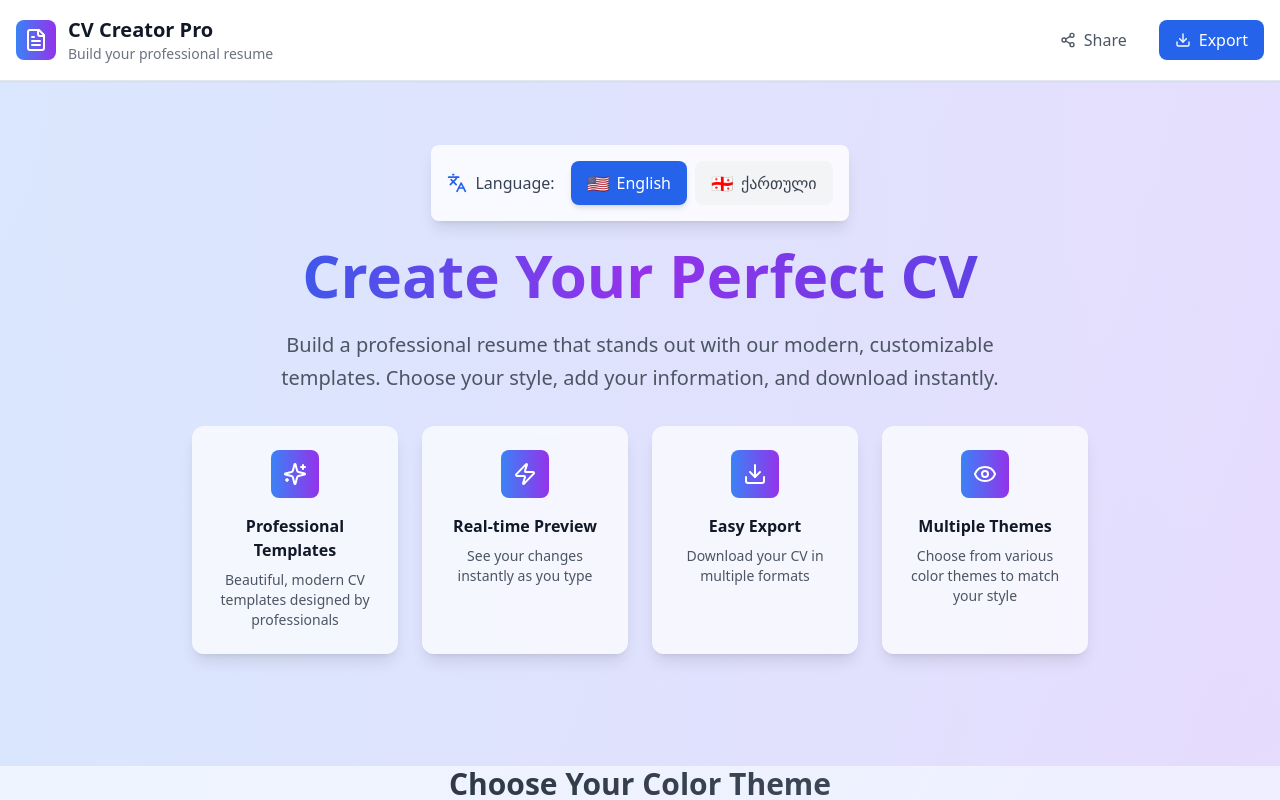
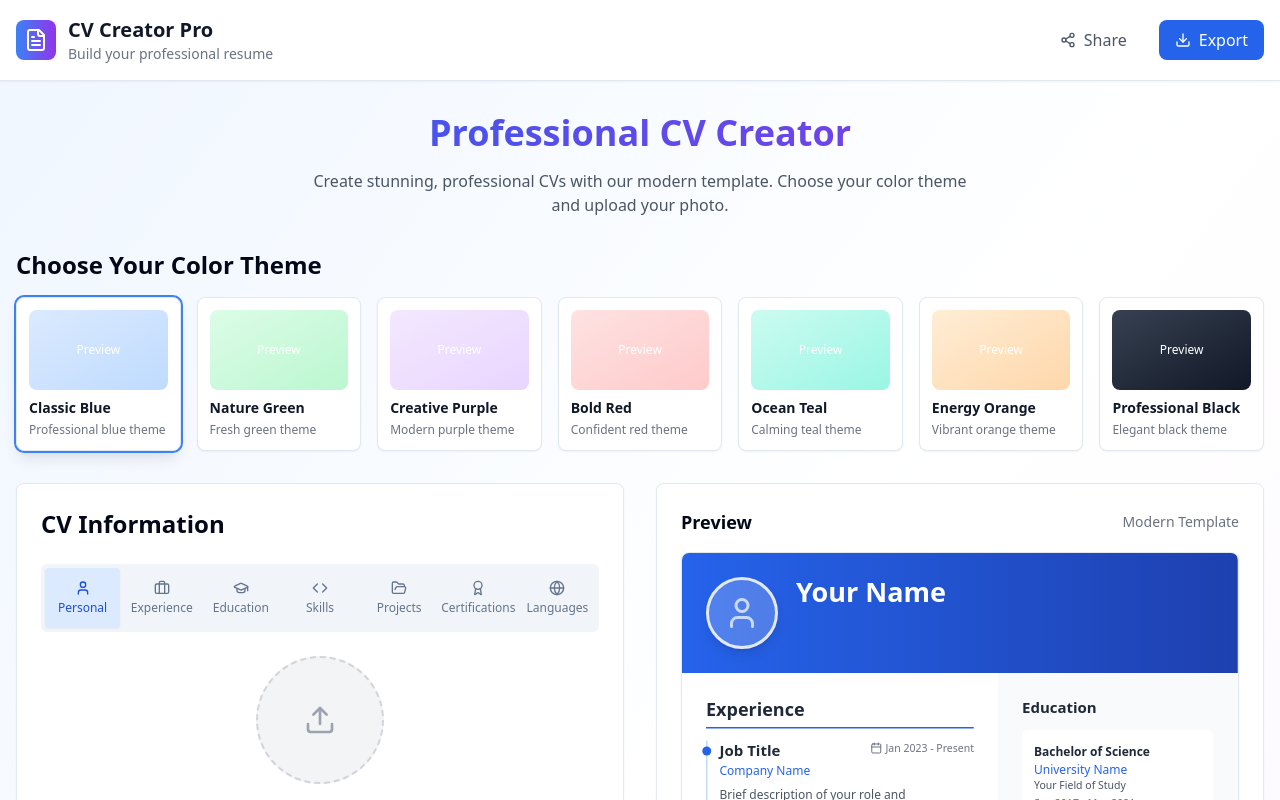
Before and after one commit to Nikusha-Chitinashvili/fresh-cv-atelier-03, a React (Vite) app: page / in a window 1280 px wide. Shown: the top 800 px of the page. Built offline with nearby package versions, Linux system fonts and the light colour scheme.

Commit message:
Reverted to commit c1f7013feadfcf83583e3ecc1820a7b51bf77262

```diff
--- a/src/components/CVForm.tsx
+++ b/src/components/CVForm.tsx
@@ -1,3 +1,4 @@
+
 import { useState } from 'react';
 import { Card } from '@/components/ui/card';
 import { Tabs, TabsContent, TabsList, TabsTrigger } from '@/components/ui/tabs';
@@ -16,66 +17,35 @@ interface CVFormProps {
   setCvData: (data: CVData) => void;
   activeSection: string;
   setActiveSection: (section: string) => void;
-  language?: 'en' | 'ka';
 }
 
-export const CVForm = ({ cvData, setCvData, activeSection, setActiveSection, language = 'en' }: CVFormProps) => {
+export const CVForm = ({ cvData, setCvData, activeSection, setActiveSection }: CVFormProps) => {
   const tabs = [
-    {
-      id: 'personal',
-      label: { en: 'Personal', ka: 'პირადი' },
-      icon: User
-    },
-    {
-      id: 'experience',
-      label: { en: 'Experience', ka: 'გამოცდილება' },
-      icon: Briefcase
-    },
-    {
-      id: 'education',
-      label: { en: 'Education', ka: 'განათლება' },
-      icon: GraduationCap
-    },
-    {
-      id: 'skills',
-      label: { en: 'Skills', ka: 'უნარები' },
-      icon: Code
-    },
-    {
-      id: 'projects',
-      label: { en: 'Projects', ka: 'პროექტები' },
-      icon: FolderOpen
-    },
-    {
-      id: 'certifications',
-      label: { en: 'Certifications', ka: 'სერტიფიკატები' },
-      icon: Award
-    },
-    {
-      id: 'languages',
-      label: { en: 'Languages', ka: 'ენები' },
-      icon: Globe
-    }
+    { id: 'personal', label: 'Personal', icon: User },
+    { id: 'experience', label: 'Experience', icon: Briefcase },
+    { id: 'education', label: 'Education', icon: GraduationCap },
+    { id: 'skills', label: 'Skills', icon: Code },
+    { id: 'projects', label: 'Projects', icon: FolderOpen },
+    { id: 'certifications', label: 'Certifications', icon: Award },
+    { id: 'languages', label: 'Languages', icon: Globe }
   ];
 
   return (
-    <Card className="p-6 bg-white/90 backdrop-blur-sm shadow-xl border-0">
-      <h2 className="text-2xl font-bold mb-6 bg-gradient-to-r from-blue-600 to-purple-600 bg-clip-text text-transparent">
-        {language === 'en' ? 'CV Information' : 'CV ინფორმაცია'}
-      </h2>
+    <Card className="p-6">
+      <h2 className="text-2xl font-semibold mb-6">CV Information</h2>
 
       <Tabs value={activeSection} onValueChange={setActiveSection}>
-        <TabsList className="grid grid-cols-4 md:grid-cols-7 gap-1 h-auto p-1 bg-gray-100/80">
+        <TabsList className="grid grid-cols-4 md:grid-cols-7 gap-1 h-auto p-1">
           {tabs.map((tab) => {
             const IconComponent = tab.icon;
             return (
               <TabsTrigger
                 key={tab.id}
                 value={tab.id}
-                className="flex flex-col items-center p-3 data-[state=active]:bg-blue-100 data-[state=active]:text-blue-700 transition-all duration-200 hover:bg-white/50"
+                className="flex flex-col items-center p-3 data-[state=active]:bg-blue-100 data-[state=active]:text-blue-700"
               >
                 <IconComponent className="h-4 w-4 mb-1" />
-                <span className="text-xs">{tab.label[language]}</span>
+                <span className="text-xs">{tab.label}</span>
               </TabsTrigger>
             );
           })}
@@ -86,7 +56,6 @@ export const CVForm = ({ cvData, setCvData, activeSection, setActiveSection, lan
             <PersonalInfoForm
               personalInfo={cvData.personalInfo}
               onChange={(personalInfo) => setCvData({ ...cvData, personalInfo })}
-              language={language}
             />
           </TabsContent>
 
--- a/src/components/CVPreview.tsx
+++ b/src/components/CVPreview.tsx
@@ -6,24 +6,19 @@ import { ModernTemplate } from './templates/ModernTemplate';
 interface CVPreviewProps {
   cvData: CVData;
   colorTheme: string;
-  language?: 'en' | 'ka';
 }
 
-export const CVPreview = ({ cvData, colorTheme, language = 'en' }: CVPreviewProps) => {
+export const CVPreview = ({ cvData, colorTheme }: CVPreviewProps) => {
   return (
-    <Card className="p-6 bg-white/90 backdrop-blur-sm shadow-xl border-0">
+    <Card className="p-6">
       <div className="mb-4 flex items-center justify-between">
-        <h2 className="text-lg font-bold bg-gradient-to-r from-blue-600 to-purple-600 bg-clip-text text-transparent">
-          {language === 'en' ? 'Live Preview' : 'ცოცხალი ნახვა'}
-        </h2>
-        <div className="text-sm text-gray-500 bg-gray-100 px-3 py-1 rounded-full">
-          {language === 'en' ? 'Modern Template' : 'თანამედროვე შაბლონი'}
-        </div>
+        <h2 className="text-lg font-semibold">Preview</h2>
+        <div className="text-sm text-gray-500">Modern Template</div>
       </div>
 
-      <div className="border rounded-lg bg-white shadow-lg overflow-hidden">
+      <div className="border rounded-lg bg-white shadow-sm overflow-hidden">
         <div className="transform scale-75 origin-top-left" style={{ width: '133.33%', height: 'auto' }}>
-          <ModernTemplate cvData={cvData} colorTheme={colorTheme} language={language} />
+          <ModernTemplate cvData={cvData} colorTheme={colorTheme} />
         </div>
       </div>
     </Card>
--- a/src/components/ColorSelector.tsx
+++ b/src/components/ColorSelector.tsx
@@ -4,87 +4,81 @@ import { Card } from '@/components/ui/card';
 interface ColorSelectorProps {
   selectedColor: string;
   onColorChange: (color: string) => void;
-  language?: 'en' | 'ka';
 }
 
 const colorThemes = [
   {
     id: 'blue',
-    name: { en: 'Classic Blue', ka: 'კლასიკური ლურჯი' },
-    description: { en: 'Professional blue theme', ka: 'პროფესიონალური ლურჯი თემა' },
+    name: 'Classic Blue',
+    description: 'Professional blue theme',
     preview: 'bg-gradient-to-br from-blue-100 to-blue-200',
     primary: 'blue'
   },
   {
     id: 'green',
-    name: { en: 'Nature Green', ka: 'ბუნებრივი მწვანე' },
-    description: { en: 'Fresh green theme', ka: 'ახალი მწვანე თემა' },
+    name: 'Nature Green',
+    description: 'Fresh green theme',
     preview: 'bg-gradient-to-br from-green-100 to-green-200',
     primary: 'green'
   },
   {
     id: 'purple',
-    name: { en: 'Creative Purple', ka: 'შემოქმედებითი იისფერი' },
-    description: { en: 'Modern purple theme', ka: 'თანამედროვე იისფერი თემა' },
+    name: 'Creative Purple',
+    description: 'Modern purple theme',
     preview: 'bg-gradient-to-br from-purple-100 to-purple-200',
     primary: 'purple'
   },
   {
     id: 'red',
-    name: { en: 'Bold Red', ka: 'მკაფიო წითელი' },
-    description: { en: 'Confident red theme', ka: 'თავდაჯერებული წითელი თემა' },
+    name: 'Bold Red',
+    description: 'Confident red theme',
     preview: 'bg-gradient-to-br from-red-100 to-red-200',
     primary: 'red'
   },
   {
     id: 'teal',
-    name: { en: 'Ocean Teal', ka: 'ოკეანის ფირუზისფერი' },
-    description: { en: 'Calming teal theme', ka: 'დამამშვიდებელი ფირუზისფერი თემა' },
+    name: 'Ocean Teal',
+    description: 'Calming teal theme',
     preview: 'bg-gradient-to-br from-teal-100 to-teal-200',
     primary: 'teal'
   },
   {
     id: 'orange',
-    name: { en: 'Energy Orange', ka: 'ენერგიული ნარინჯისფერი' },
-    description: { en: 'Vibrant orange theme', ka: 'ცოცხალი ნარინჯისფერი თემა' },
+    name: 'Energy Orange',
+    description: 'Vibrant orange theme',
     preview: 'bg-gradient-to-br from-orange-100 to-orange-200',
     primary: 'orange'
   },
   {
     id: 'black',
-    name: { en: 'Professional Black', ka: 'პროფესიონალური შავი' },
-    description: { en: 'Elegant black theme', ka: 'ელეგანტური შავი თემა' },
+    name: 'Professional Black',
+    description: 'Elegant black theme',
     preview: 'bg-gradient-to-br from-gray-700 to-gray-900',
     primary: 'black'
   }
 ];
 
-export const ColorSelector = ({ selectedColor, onColorChange, language = 'en' }: ColorSelectorProps) => {
+export const ColorSelector = ({ selectedColor, onColorChange }: ColorSelectorProps) => {
   return (
     <div className="mb-8">
-      <h2 className="text-3xl font-bold text-center mb-6 bg-gradient-to-r from-gray-800 to-gray-600 bg-clip-text text-transparent">
-        {language === 'en' ? 'Choose Your Color Theme' : 'აირჩიეთ თქვენი ფერადი თემა'}
-      </h2>
+      <h2 className="text-2xl font-semibold mb-4">Choose Your Color Theme</h2>
       <div className="grid grid-cols-2 md:grid-cols-3 lg:grid-cols-7 gap-4">
         {colorThemes.map((theme) => (
           <Card
             key={theme.id}
-            className={`cursor-pointer transition-all duration-300 hover:shadow-xl hover:scale-105 ${
+            className={`cursor-pointer transition-all duration-200 hover:shadow-lg ${
               selectedColor === theme.id
-                ? 'ring-2 ring-blue-500 shadow-xl scale-105'
+                ? 'ring-2 ring-blue-500 shadow-lg'
                 : 'hover:ring-1 hover:ring-gray-300'
             }`}
             onClick={() => onColorChange(theme.id)}
           >
-            <div className="p-4">
-              <div className={`h-24 rounded-lg mb-3 ${theme.preview} flex items-center justify-center relative overflow-hidden`}>
-                <div className="absolute inset-0 bg-gradient-to-br from-white/20 to-transparent" />
-                <div className="text-xs text-white font-semibold bg-black/20 px-2 py-1 rounded backdrop-blur-sm">
-                  {language === 'en' ? 'Preview' : 'ნახვა'}
-                </div>
+            <div className="p-3">
+              <div className={`h-20 rounded-lg mb-2 ${theme.preview} flex items-center justify-center`}>
+                <div className="text-xs text-white font-medium">Preview</div>
               </div>
-              <h3 className="font-semibold text-sm text-gray-900 mb-1">{theme.name[language]}</h3>
-              <p className="text-xs text-gray-600">{theme.description[language]}</p>
+              <h3 className="font-semibold text-sm text-gray-900">{theme.name}</h3>
+              <p className="text-xs text-gray-500 mt-1">{theme.description}</p>
             </div>
           </Card>
         ))}
--- a/src/components/LanguageSelector.tsx
+++ /dev/null
@@ -1,43 +0,0 @@
-
-import { Card } from '@/components/ui/card';
-import { Languages } from 'lucide-react';
-
-interface LanguageSelectorProps {
-  language: 'en' | 'ka';
-  onLanguageChange: (language: 'en' | 'ka') => void;
-}
-
-export const LanguageSelector = ({ language, onLanguageChange }: LanguageSelectorProps) => {
-  const languages = [
-    { id: 'en', name: 'English', flag: '🇺🇸' },
-    { id: 'ka', name: 'ქართული', flag: '🇬🇪' }
-  ];
-
-  return (
-    <Card className="p-4 bg-white/80 backdrop-blur-sm border-0 shadow-lg">
-      <div className="flex items-center space-x-4">
-        <div className="flex items-center space-x-2">
-          <Languages className="h-5 w-5 text-blue-600" />
-          <span className="font-medium text-gray-700">Language:</span>
-        </div>
-
-        <div className="flex space-x-2">
-          {languages.map((lang) => (
-            <button
-              key={lang.id}
-              onClick={() => onLanguageChange(lang.id as 'en' | 'ka')}
-              className={`flex items-center space-x-2 px-4 py-2 rounded-lg transition-all duration-200 ${
-                language === lang.id
-                  ? 'bg-blue-600 text-white shadow-md'
-                  : 'bg-gray-100 text-gray-700 hover:bg-gray-200'
-              }`}
-            >
-              <span className="text-lg">{lang.flag}</span>
-              <span className="font-medium">{lang.name}</span>
-            </button>
-          ))}
-        </div>
-      </div>
-    </Card>
-  );
-};
--- a/src/components/templates/ModernTemplate.tsx
+++ b/src/components/templates/ModernTemplate.tsx
@@ -4,16 +4,15 @@ import { Mail, Phone, MapPin, Linkedin, Globe, Calendar, ExternalLink, Github, U
 interface ModernTemplateProps {
   cvData: CVData;
   colorTheme?: string;
-  language?: 'en' | 'ka';
 }
 
-export const ModernTemplate = ({ cvData, colorTheme = 'blue', language = 'en' }: ModernTemplateProps) => {
+export const ModernTemplate = ({ cvData, colorTheme = 'blue' }: ModernTemplateProps) => {
   const { personalInfo, experience, education, skills, projects, certifications, languages } = cvData;
 
   const formatDate = (dateString: string) => {
     if (!dateString) return '';
     const date = new Date(dateString + '-01');
-    return date.toLocaleDateString(language === 'ka' ? 'ka-GE' : 'en-US', { year: 'numeric', month: 'short' });
+    return date.toLocaleDateString('en-US', { year: 'numeric', month: 'short' });
   };
 
   const getColorClasses = (color: string) => {
@@ -141,16 +140,6 @@ export const ModernTemplate = ({ cvData, colorTheme = 'blue', language = 'en' }:
     return colors.skill[level as keyof typeof colors.skill] || 'bg-gray-400';
   };
 
-  const sectionTitles = {
-    experience: { en: 'Experience', ka: 'გამოცდილება' },
-    projects: { en: 'Projects', ka: 'პროექტები' },
-    education: { en: 'Education', ka: 'განათლება' },
-    skills: { en: 'Skills', ka: 'უნარები' },
-    certifications: { en: 'Certifications', ka: 'სერტიფიკატები' },
-    languages: { en: 'Languages', ka: 'ენები' },
-    present: { en: 'Present', ka: 'დღეს' }
-  };
-
   return (
     <div className="max-w-4xl mx-auto bg-white">
       {/* Header */}
@@ -174,7 +163,7 @@ export const ModernTemplate = ({ cvData, colorTheme = 'blue', language = 'en' }:
 
             {/* Name and Summary */}
             <div className="flex-1">
-              <h1 className="text-4xl font-bold mb-2">{personalInfo.fullName || (language === 'en' ? 'Full Name' : 'სრული სახელი')}</h1>
+              <h1 className="text-4xl font-bold mb-2">{personalInfo.fullName || 'Your Name'}</h1>
               {personalInfo.summary && (
                 <p className={`${colors.lightAccent} text-lg leading-relaxed max-w-2xl`}>
                   {personalInfo.summary}
@@ -226,7 +215,7 @@ export const ModernTemplate = ({ cvData, colorTheme = 'blue', language = 'en' }:
           {experience.length > 0 && (
             <section className="mb-8">
               <h2 className={`text-2xl font-bold text-gray-800 mb-4 border-b-2 ${colors.border} pb-2`}>
-                {sectionTitles.experience[language]}
+                Experience
               </h2>
               <div className="space-y-6">
                 {experience.map((exp) => (
@@ -239,7 +228,7 @@ export const ModernTemplate = ({ cvData, colorTheme = 'blue', language = 'en' }:
                       </div>
                       <span className="text-gray-500 text-sm flex items-center">
                         <Calendar className="h-4 w-4 mr-1" />
-                        {formatDate(exp.startDate)} - {exp.current ? sectionTitles.present[language] : formatDate(exp.endDate)}
+                        {formatDate(exp.startDate)} - {exp.current ? 'Present' : formatDate(exp.endDate)}
                       </span>
                     </div>
                     {exp.description && (
@@ -262,7 +251,7 @@ export const ModernTemplate = ({ cvData, colorTheme = 'blue', language = 'en' }:
           {projects.length > 0 && (
             <section className="mb-8">
               <h2 className={`text-2xl font-bold text-gray-800 mb-4 border-b-2 ${colors.border} pb-2`}>
-                {sectionTitles.projects[language]}
+                Projects
               </h2>
               <div className="space-y-6">
                 {projects.map((project) => (
@@ -303,7 +292,7 @@ export const ModernTemplate = ({ cvData, colorTheme = 'blue', language = 'en' }:
           {/* Education */}
           {education.length > 0 && (
             <section className="mb-8">
-              <h2 className="text-xl font-bold text-gray-800 mb-4">{sectionTitles.education[language]}</h2>
+              <h2 className="text-xl font-bold text-gray-800 mb-4">Education</h2>
               <div className="space-y-4">
                 {education.map((edu) => (
                   <div key={edu.id} className="bg-white p-4 rounded-lg shadow-sm">
@@ -323,7 +312,7 @@ export const ModernTemplate = ({ cvData, colorTheme = 'blue', language = 'en' }:
           {/* Skills */}
           {skills.length > 0 && (
             <section className="mb-8">
-              <h2 className="text-xl font-bold text-gray-800 mb-4">{sectionTitles.skills[language]}</h2>
+              <h2 className="text-xl font-bold text-gray-800 mb-4">Skills</h2>
               <div className="space-y-3">
                 {skills.map((skill) => (
                   <div key={skill.id} className="flex items-center justify-between">
@@ -349,7 +338,7 @@ export const ModernTemplate = ({ cvData, colorTheme = 'blue', language = 'en' }:
           {/* Certifications */}
           {certifications.length > 0 && (
             <section className="mb-8">
-              <h2 className="text-xl font-bold text-gray-800 mb-4">{sectionTitles.certifications[language]}</h2>
+              <h2 className="text-xl font-bold text-gray-800 mb-4">Certifications</h2>
               <div className="space-y-3">
                 {certifications.map((cert) => (
                   <div key={cert.id} className="bg-white p-3 rounded-lg shadow-sm">
@@ -365,7 +354,7 @@ export const ModernTemplate = ({ cvData, colorTheme = 'blue', language = 'en' }:
           {/* Languages */}
           {languages.length > 0 && (
             <section>
-              <h2 className="text-xl font-bold text-gray-800 mb-4">{sectionTitles.languages[language]}</h2>
+              <h2 className="text-xl font-bold text-gray-800 mb-4">Languages</h2>
               <div className="space-y-2">
                 {languages.map((lang) => (
                   <div key={lang.id} className="flex justify-between items-center">
--- a/src/pages/Index.tsx
+++ b/src/pages/Index.tsx
@@ -5,9 +5,7 @@ import { CVPreview } from '@/components/CVPreview';
 import { ColorSelector } from '@/components/ColorSelector';
 import { ExportTools } from '@/components/ExportTools';
 import { Header } from '@/components/Header';
-import { LanguageSelector } from '@/components/LanguageSelector';
 import { CVData } from '@/types/cv';
-import { Sparkles, Zap, Download, Eye } from 'lucide-react';
 
 const Index = () => {
   const [cvData, setCvData] = useState<CVData>({
@@ -100,79 +98,24 @@ const Index = () => {
 
   const [selectedColor, setSelectedColor] = useState('blue');
   const [activeSection, setActiveSection] = useState('personal');
-  const [language, setLanguage] = useState<'en' | 'ka'>('en');
-
-  const features = [
-    {
-      icon: Sparkles,
-      title: language === 'en' ? 'Professional Templates' : 'პროფესიონალური შაბლონები',
-      description: language === 'en' ? 'Beautiful, modern CV templates designed by professionals' : 'ლამაზი, თანამედროვე CV შაბლონები, შექმნილი პროფესიონალების მიერ'
-    },
-    {
-      icon: Zap,
-      title: language === 'en' ? 'Real-time Preview' : 'რეალურ დროში ნახვა',
-      description: language === 'en' ? 'See your changes instantly as you type' : 'იხილეთ ცვლილებები მყისიერად, როდესაც აკრეფთ'
-    },
-    {
-      icon: Download,
-      title: language === 'en' ? 'Easy Export' : 'მარტივი ექსპორტი',
-      description: language === 'en' ? 'Download your CV in multiple formats' : 'ჩამოტვირთეთ თქვენი CV რამდენიმე ფორმატში'
-    },
-    {
-      icon: Eye,
-      title: language === 'en' ? 'Multiple Themes' : 'მრავალი თემა',
-      description: language === 'en' ? 'Choose from various color themes to match your style' : 'აირჩიეთ სხვადასხვა ფერადი თემებიდან თქვენი სტილის შესაბამისად'
-    }
-  ];
 
   return (
-    <div className="min-h-screen bg-gradient-to-br from-blue-50 via-indigo-50 to-purple-100">
+    <div className="min-h-screen bg-gradient-to-br from-blue-50 via-white to-purple-50">
       <Header />
 
-      {/* Hero Section */}
-      <div className="relative overflow-hidden">
-        <div className="absolute inset-0 bg-gradient-to-r from-blue-600/10 to-purple-600/10" />
-        <div className="relative container mx-auto px-4 py-16">
-          <div className="text-center max-w-4xl mx-auto">
-            <div className="flex justify-center mb-6">
-              <LanguageSelector language={language} onLanguageChange={setLanguage} />
-            </div>
+      <div className="container mx-auto px-4 py-8">
+        <div className="mb-8">
+          <h1 className="text-4xl font-bold text-center bg-gradient-to-r from-blue-600 to-purple-600 bg-clip-text text-transparent mb-4">
+            Professional CV Creator
+          </h1>
+          <p className="text-center text-gray-600 max-w-2xl mx-auto">
+            Create stunning, professional CVs with our modern template. Choose your color theme and upload your photo.
+          </p>
+        </div>
 
-            <h1 className="text-5xl md:text-6xl font-bold bg-gradient-to-r from-blue-600 via-purple-600 to-indigo-600 bg-clip-text text-transparent mb-6 leading-tight">
-              {language === 'en' ? 'Create Your Perfect CV' : 'შექმენით თქვენი სრულყოფილი CV'}
-            </h1>
-
-            <p className="text-xl text-gray-600 mb-8 leading-relaxed max-w-3xl mx-auto">
-              {language === 'en'
-                ? 'Build a professional resume that stands out with our modern, customizable templates. Choose your style, add your information, and download instantly.'
-                : 'შექმენით პროფესიონალური რეზიუმე, რომელიც გამოირჩევა ჩვენი თანამედროვე, მორგებადი შაბლონებით. აირჩიეთ თქვენი სტილი, დაამატეთ ინფორმაცია და ჩამოტვირთეთ მყისიერად.'
-              }
-            </p>
-
-            {/* Features Grid */}
-            <div className="grid grid-cols-1 md:grid-cols-2 lg:grid-cols-4 gap-6 mb-12">
-              {features.map((feature, index) => {
-                const IconComponent = feature.icon;
-                return (
-                  <div key={index} className="bg-white/70 backdrop-blur-sm rounded-xl p-6 shadow-lg hover:shadow-xl transition-all duration-300 hover:-translate-y-1">
-                    <div className="bg-gradient-to-r from-blue-500 to-purple-600 w-12 h-12 rounded-lg flex items-center justify-center mb-4 mx-auto">
-                      <IconComponent className="h-6 w-6 text-white" />
-                    </div>
-                    <h3 className="font-semibold text-gray-900 mb-2">{feature.title}</h3>
-                    <p className="text-sm text-gray-600">{feature.description}</p>
-                  </div>
-                );
-              })}
-            </div>
-          </div>
-        </div>
-      </div>
-
-      <div className="container mx-auto px-4 pb-16">
         <ColorSelector
           selectedColor={selectedColor}
           onColorChange={setSelectedColor}
-          language={language}
         />
 
         <div className="grid lg:grid-cols-2 gap-8 mt-8">
@@ -182,7 +125,6 @@ const Index = () => {
               setCvData={setCvData}
               activeSection={activeSection}
               setActiveSection={setActiveSection}
-              language={language}
             />
             <ExportTools cvData={cvData} template="modern" />
           </div>
@@ -191,7 +133,6 @@ const Index = () => {
             <CVPreview
               cvData={cvData}
               colorTheme={selectedColor}
-              language={language}
             />
           </div>
         </div>
```
